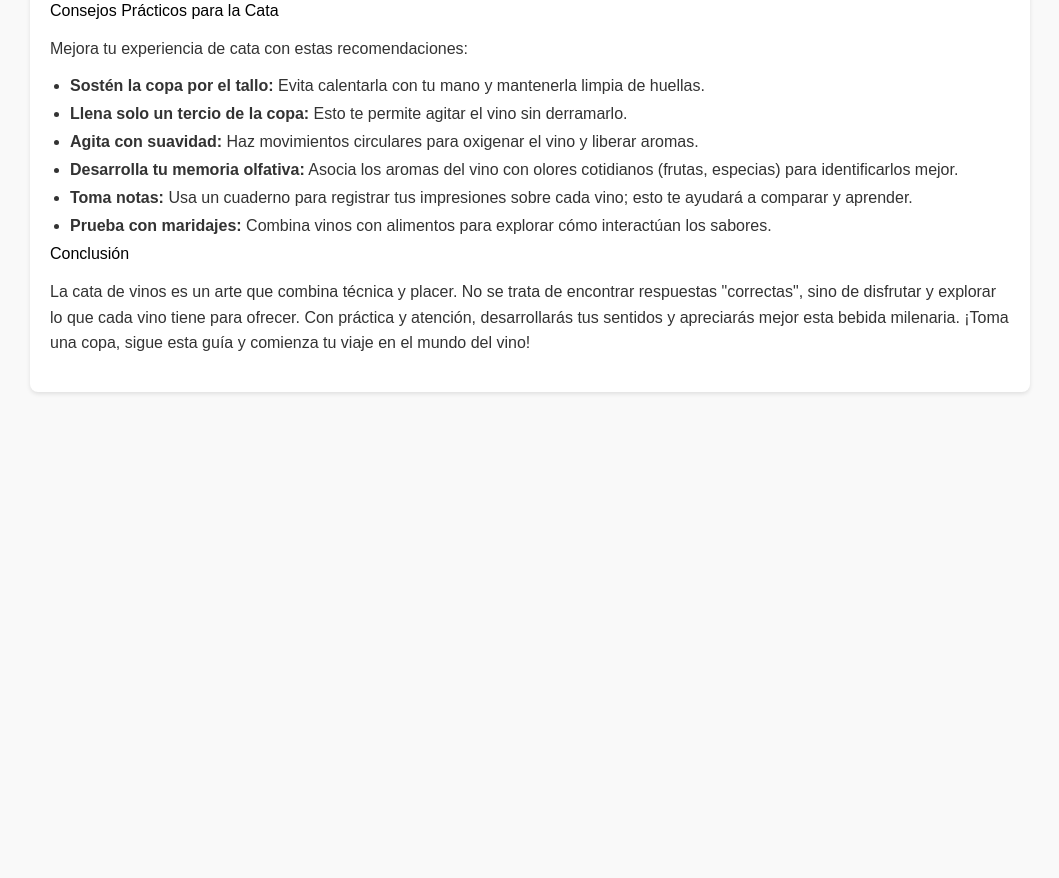
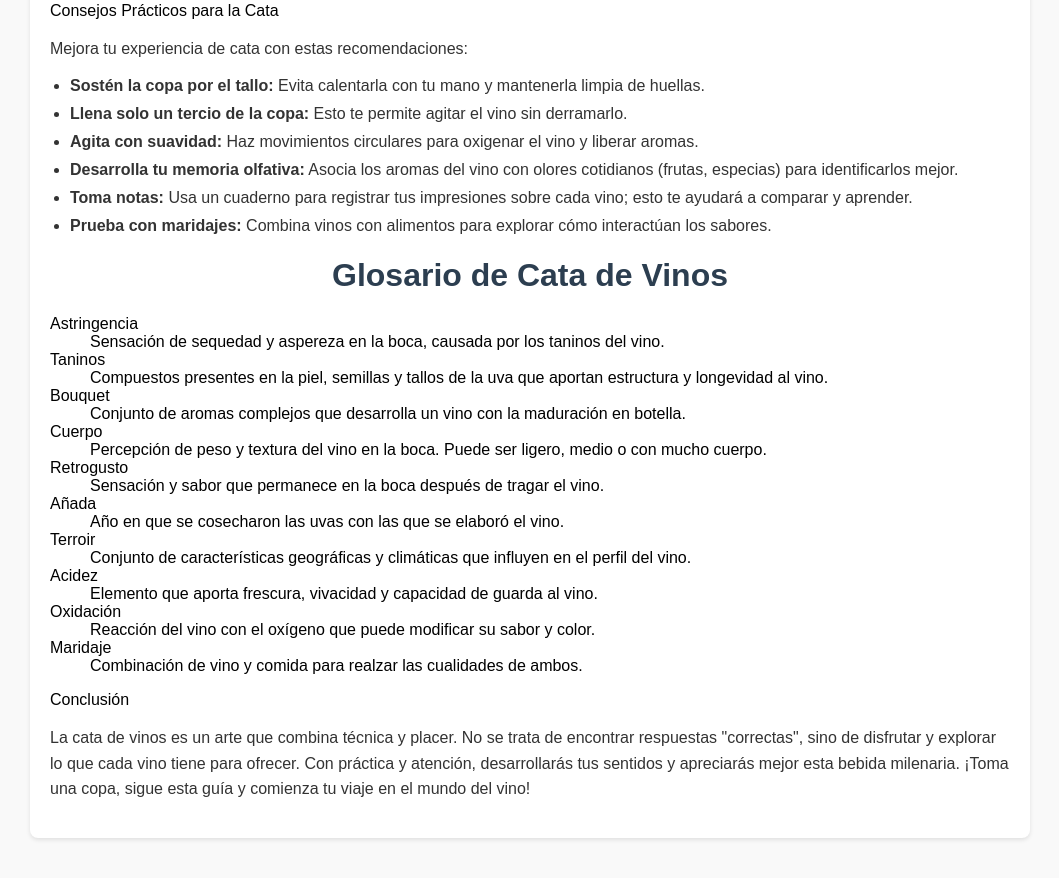
Before and after one commit to Jobv64573/maridajes-chiapas, a Flask app: page /cata in a window 1280 px wide. Shown: the part 2428-3306 px from the top of the page, without its empty margins (110-1169 px from the left). Before the commit the page ends 2822 px from the top, so only its background shows below. Run offline with Flask 3, Linux system fonts and the light colour scheme.

Commit message:
Update cata.html

```diff
--- a/templates/cata.html
+++ b/templates/cata.html
@@ -159,6 +159,39 @@
             <li><strong>Prueba con maridajes:</strong> Combina vinos con alimentos para explorar cómo interactúan los sabores.</li>
         </ul>
 
+  <h1>Glosario de Cata de Vinos</h1>
+  <dl>
+    <dt>Astringencia</dt>
+    <dd>Sensación de sequedad y aspereza en la boca, causada por los taninos del vino.</dd>
+
+    <dt>Taninos</dt>
+    <dd>Compuestos presentes en la piel, semillas y tallos de la uva que aportan estructura y longevidad al vino.</dd>
+
+    <dt>Bouquet</dt>
+    <dd>Conjunto de aromas complejos que desarrolla un vino con la maduración en botella.</dd>
+
+    <dt>Cuerpo</dt>
+    <dd>Percepción de peso y textura del vino en la boca. Puede ser ligero, medio o con mucho cuerpo.</dd>
+
+    <dt>Retrogusto</dt>
+    <dd>Sensación y sabor que permanece en la boca después de tragar el vino.</dd>
+
+    <dt>Añada</dt>
+    <dd>Año en que se cosecharon las uvas con las que se elaboró el vino.</dd>
+
+    <dt>Terroir</dt>
+    <dd>Conjunto de características geográficas y climáticas que influyen en el perfil del vino.</dd>
+
+    <dt>Acidez</dt>
+    <dd>Elemento que aporta frescura, vivacidad y capacidad de guarda al vino.</dd>
+
+    <dt>Oxidación</dt>
+    <dd>Reacción del vino con el oxígeno que puede modificar su sabor y color.</dd>
+
+    <dt>Maridaje</dt>
+    <dd>Combinación de vino y comida para realzar las cualidades de ambos.</dd>
+  </dl>
+
          Conclusión
         <p>La cata de vinos es un arte que combina técnica y placer. No se trata de encontrar respuestas "correctas", sino de disfrutar y explorar lo que cada vino tiene para ofrecer. Con práctica y atención, desarrollarás tus sentidos y apreciarás mejor esta bebida milenaria. ¡Toma una copa, sigue esta guía y comienza tu viaje en el mundo del vino!</p>
     </div>
```
